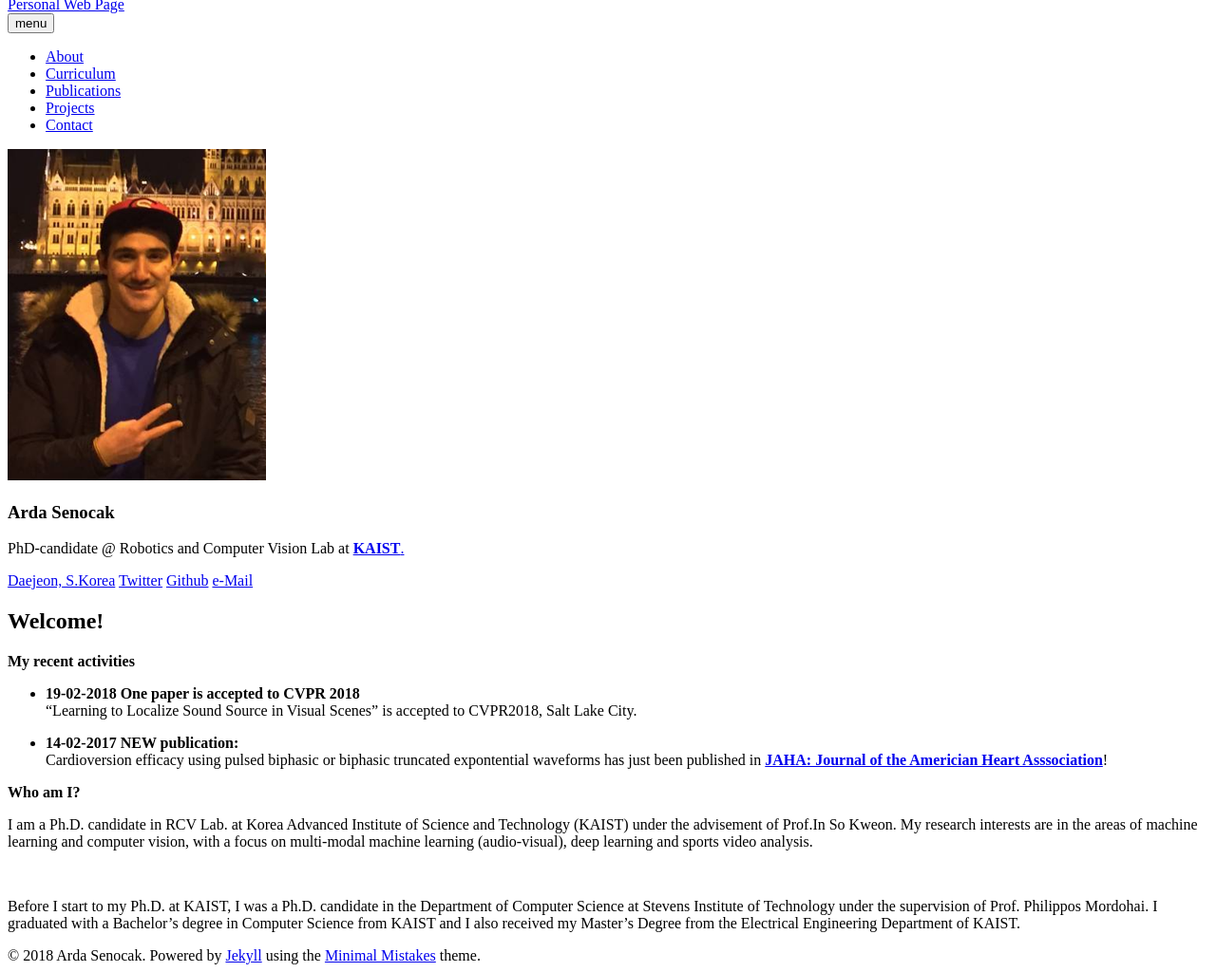
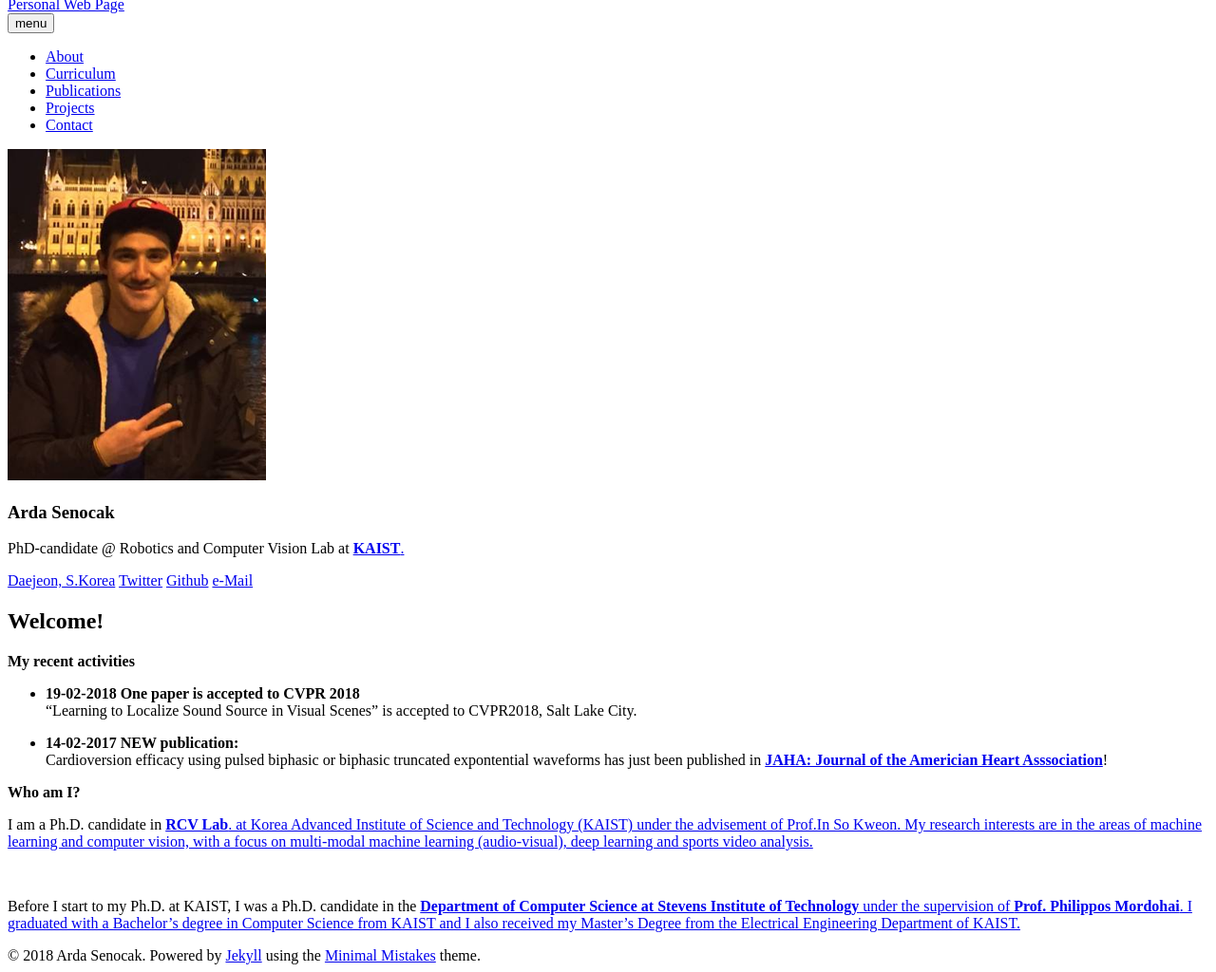
Before and after one commit to ardasnck/ardasnck.github.io, a Jekyll site: the page built from index.md, in a window 1280 px wide, cut to the strip 112-1136 px from the top of the page. Shown: the whole strip at 95% size. Built offline with Jekyll 4.4.1, drawn with Linux system fonts in a browser that asks for light colours; nearby versions of some CDN libraries.

```diff
--- a/index.md
+++ b/index.md
@@ -16,8 +16,8 @@ Cardioversion efficacy using pulsed biphasic or biphasic truncated expontential
 **Who am I?**
 <br />
 
-I am a Ph.D. candidate in RCV Lab. at Korea Advanced Institute of Science and Technology (KAIST) under the advisement of Prof.In So Kweon. My research interests are in the areas of machine learning and computer vision, with a focus on multi-modal machine learning (audio-visual), deep learning and sports video analysis.
+I am a Ph.D. candidate in <a href="http://mail.rcv.kaist.ac.kr"><b>RCV Lab</b>. at Korea Advanced Institute of Science and Technology (KAIST) under the advisement of Prof.In So Kweon. My research interests are in the areas of machine learning and computer vision, with a focus on multi-modal machine learning (audio-visual), deep learning and sports video analysis.
 
 <br />
 
-Before I start to my Ph.D. at KAIST, I was a Ph.D. candidate in the Department of Computer Science at Stevens Institute of Technology under the supervision of Prof. Philippos Mordohai. I graduated with a Bachelor's degree in Computer Science from KAIST and I also received my Master's Degree from the Electrical Engineering Department of KAIST.
+Before I start to my Ph.D. at KAIST, I was a Ph.D. candidate in the <a href="http://https://www.stevens.edu/schaefer-school-engineering-science/departments/computer-science"><b>Department of Computer Science at Stevens Institute of Technology</b>   under the supervision of <a href="https://www.cs.stevens.edu/~mordohai/index.html"><b>Prof. Philippos Mordohai</b>. I graduated with a Bachelor's degree in Computer Science from KAIST and I also received my Master's Degree from the Electrical Engineering Department of KAIST.
```
